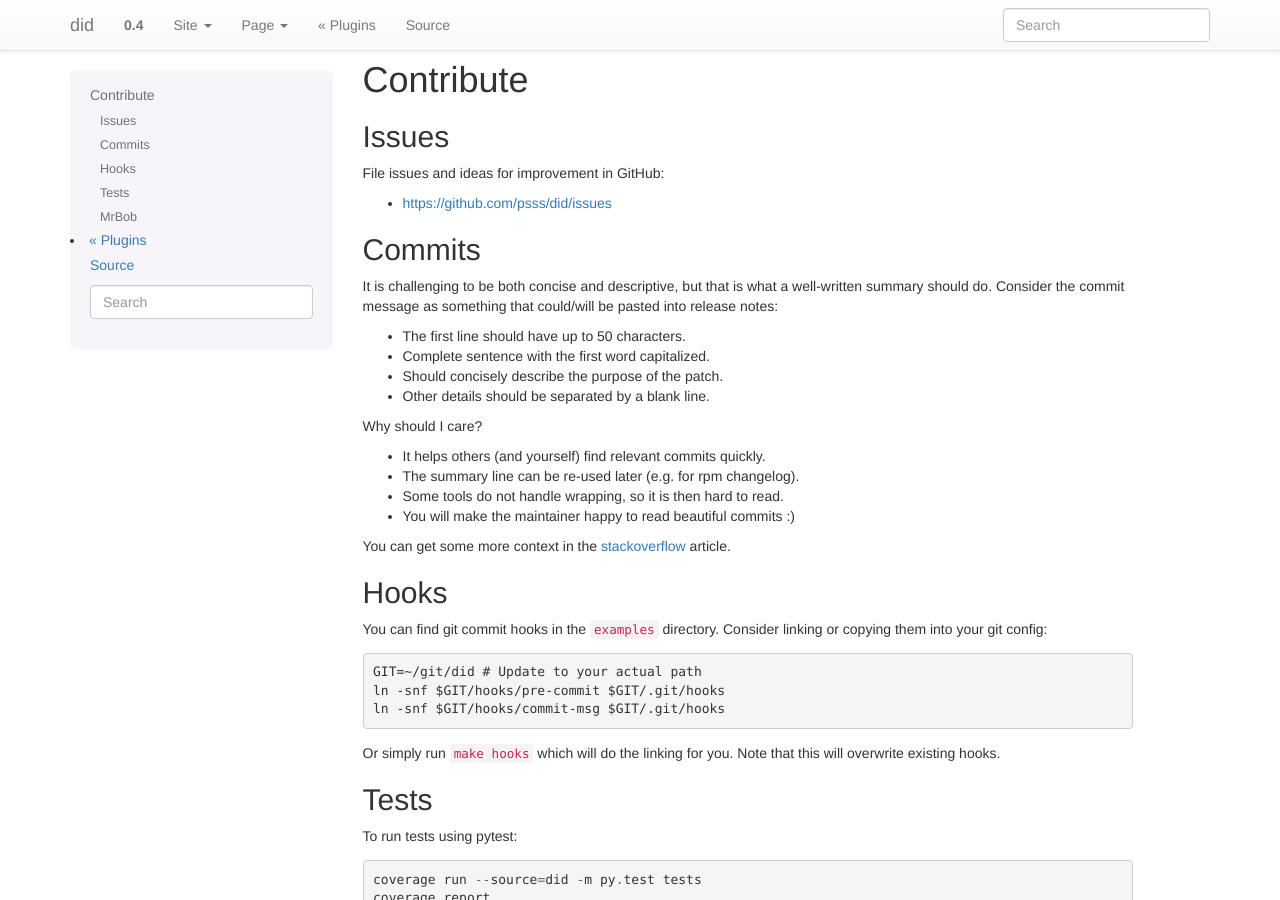
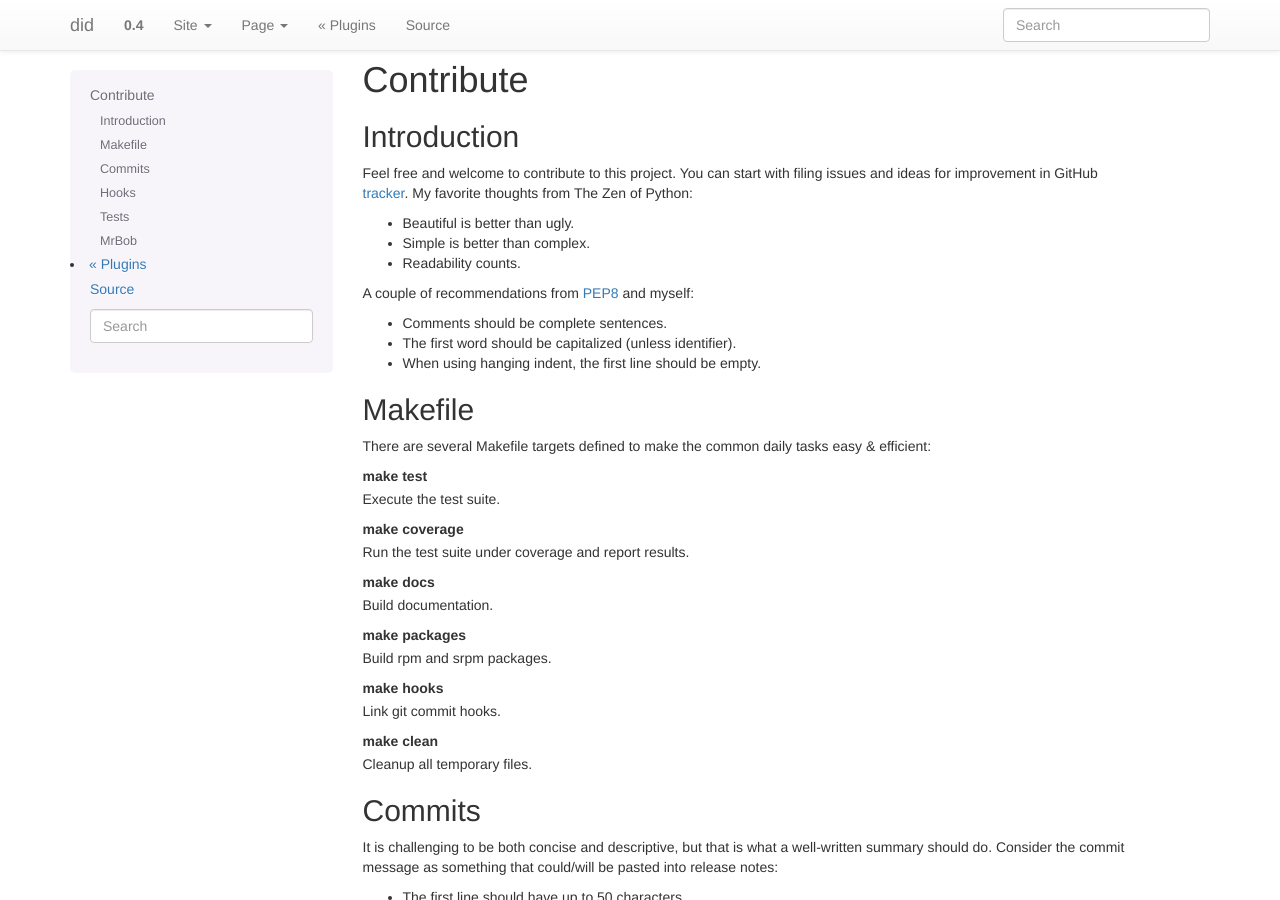
Before and after one commit to psss/did, a Sphinx documentation site: the page built from docs/contribute.rst, in a window 1280 px wide and 900 px high. Built offline with Sphinx 7.4.7, drawn with Linux system fonts in a browser that asks for light colours.

Commit message:
Extend contribute doc with Introduction & Makefile

```diff
--- a/docs/contribute.rst
+++ b/docs/contribute.rst
@@ -4,12 +4,50 @@
 ==================
 
 
-Issues
+Introduction
 ~~~~~~~~~~~~~~~~~~~~~~~~~~~~~~~~~~~~~~~~~~~~~~~~~~~~~~~~~~~~~~~~~~
 
-File issues and ideas for improvement in GitHub:
+Feel free and welcome to contribute to this project. You can start
+with filing issues and ideas for improvement in GitHub tracker__.
+My favorite thoughts from The Zen of Python:
 
-* https://github.com/psss/did/issues
+* Beautiful is better than ugly.
+* Simple is better than complex.
+* Readability counts.
+
+A couple of recommendations from `PEP8`__ and myself:
+
+* Comments should be complete sentences.
+* The first word should be capitalized (unless identifier).
+* When using hanging indent, the first line should be empty.
+
+__ https://github.com/psss/did/issues
+__ https://www.python.org/dev/peps/pep-0008/
+
+
+Makefile
+~~~~~~~~~~~~~~~~~~~~~~~~~~~~~~~~~~~~~~~~~~~~~~~~~~~~~~~~~~~~~~~~~~
+
+There are several Makefile targets defined to make the common
+daily tasks easy & efficient:
+
+make test
+    Execute the test suite.
+
+make coverage
+    Run the test suite under coverage and report results.
+
+make docs
+    Build documentation.
+
+make packages
+    Build rpm and srpm packages.
+
+make hooks
+    Link git commit hooks.
+
+make clean
+    Cleanup all temporary files.
 
 
 Commits
```
